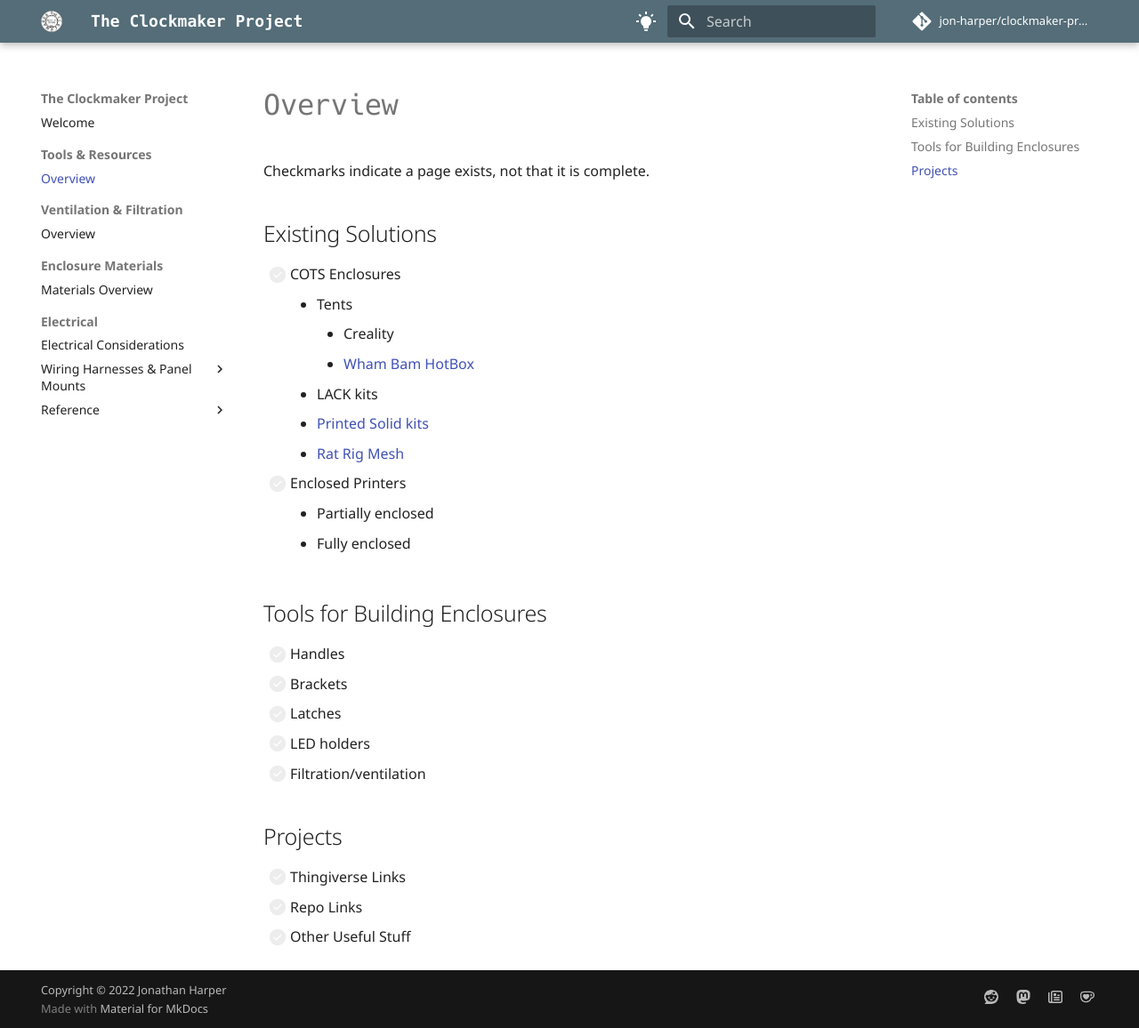
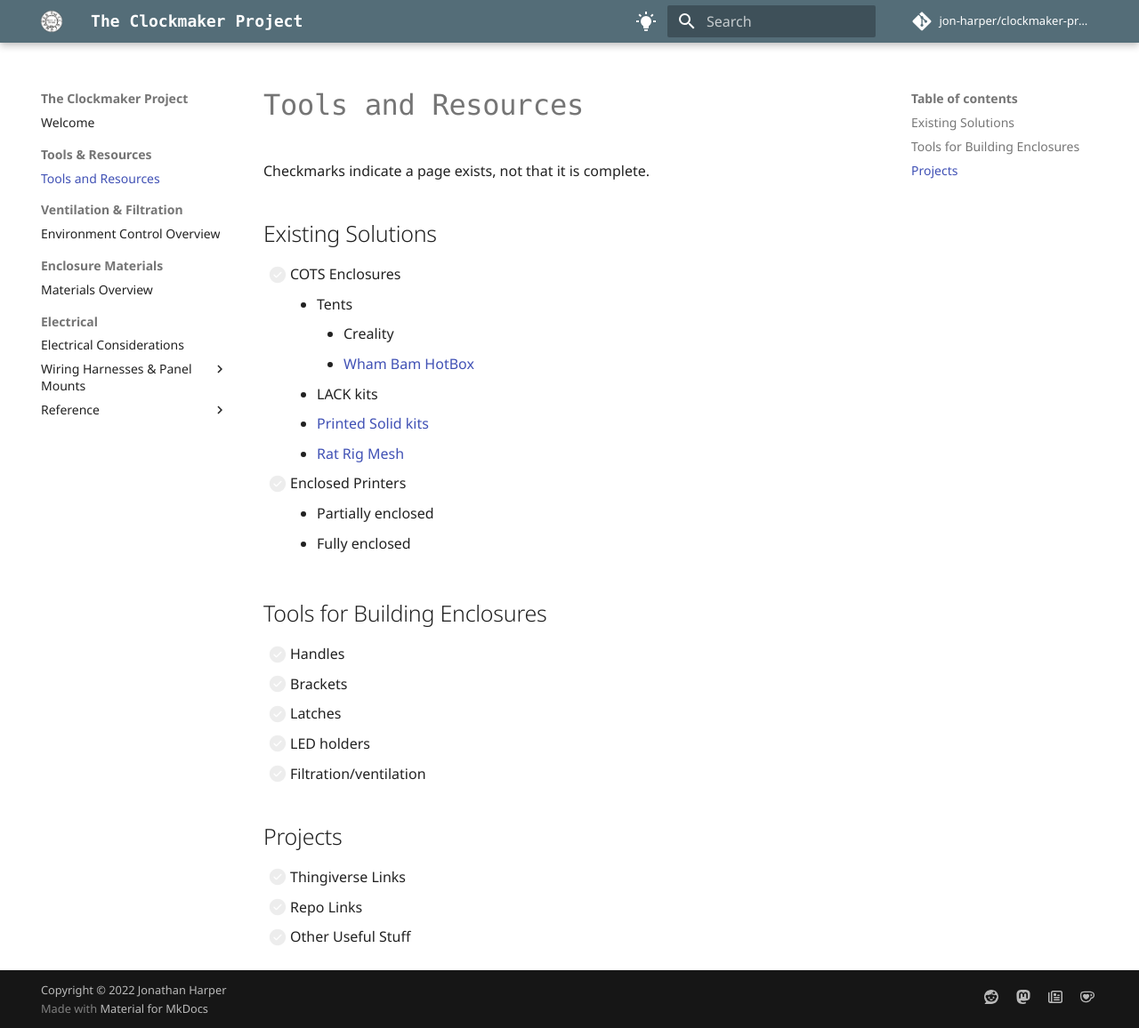
Before and after one commit to jon-harper/clockmaker-project, an MkDocs documentation site: the page built from docs/resources/index.md, in a window 1280 px wide and 1156 px high. Shown: the whole window at 89% size. Built offline with MkDocs 1.6.1 and Material for MkDocs 9.7.7, drawn with Linux system fonts in a browser that asks for light colours; comment, search, counter and statistics services are not loaded.

Commit message:
Adjusted titles

```diff
--- a/docs/air/index.md
+++ b/docs/air/index.md
@@ -1,5 +1,5 @@
 ---
-title: Overview
+title: Environment Control Overview
 summary: Overview of ventilation, filtration, and tempature-control resources.
 authors: Jon Harper
 date: 2022-12-02
--- a/docs/resources/index.md
+++ b/docs/resources/index.md
@@ -1,6 +1,6 @@
 ---
-title: Overview
-summary: Overview of tools and resources.
+title: Tools and Resources
+summary: Overview of external tools and resources.
 authors: Jon Harper
 date: 2022-12-02
 ---
```
